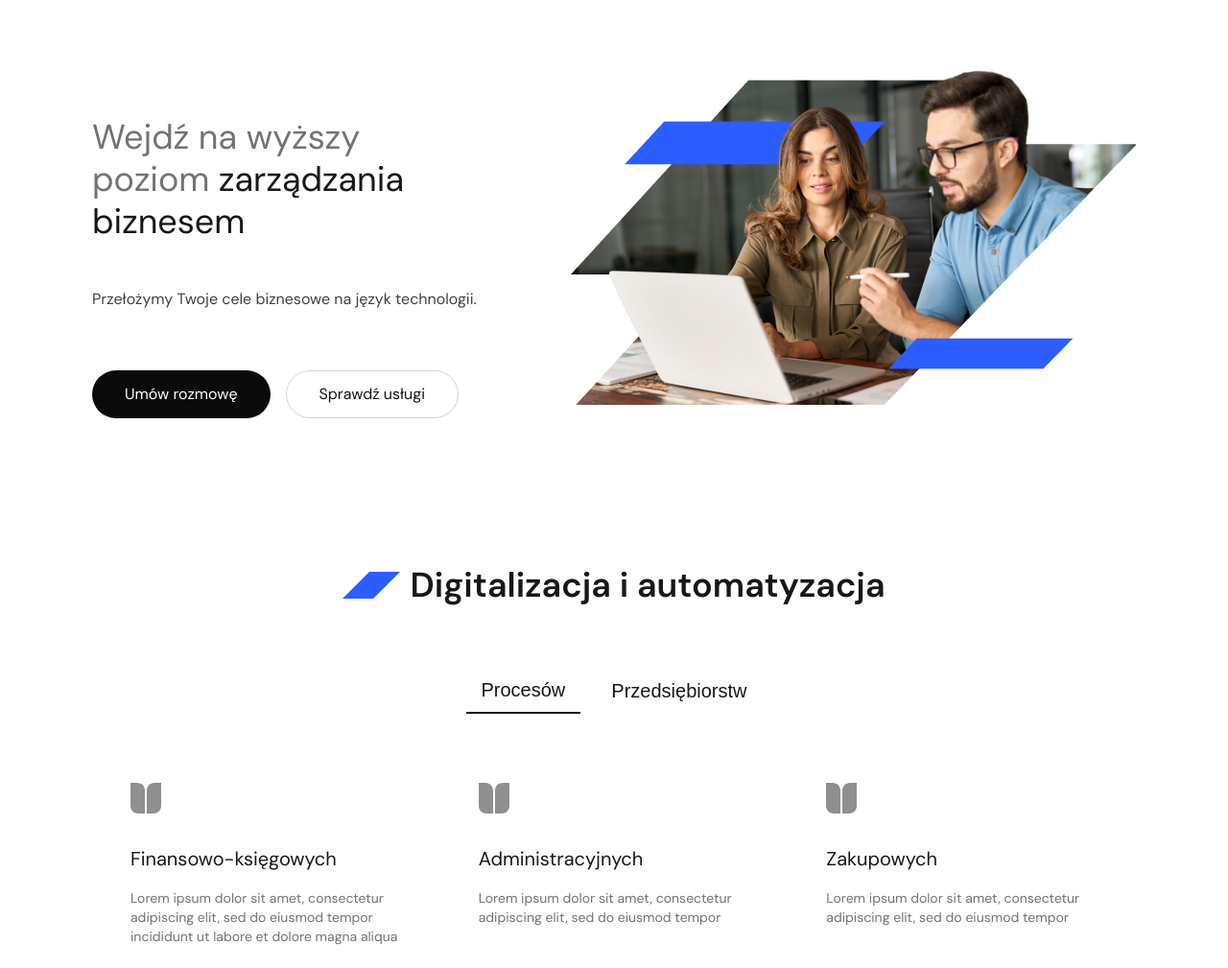
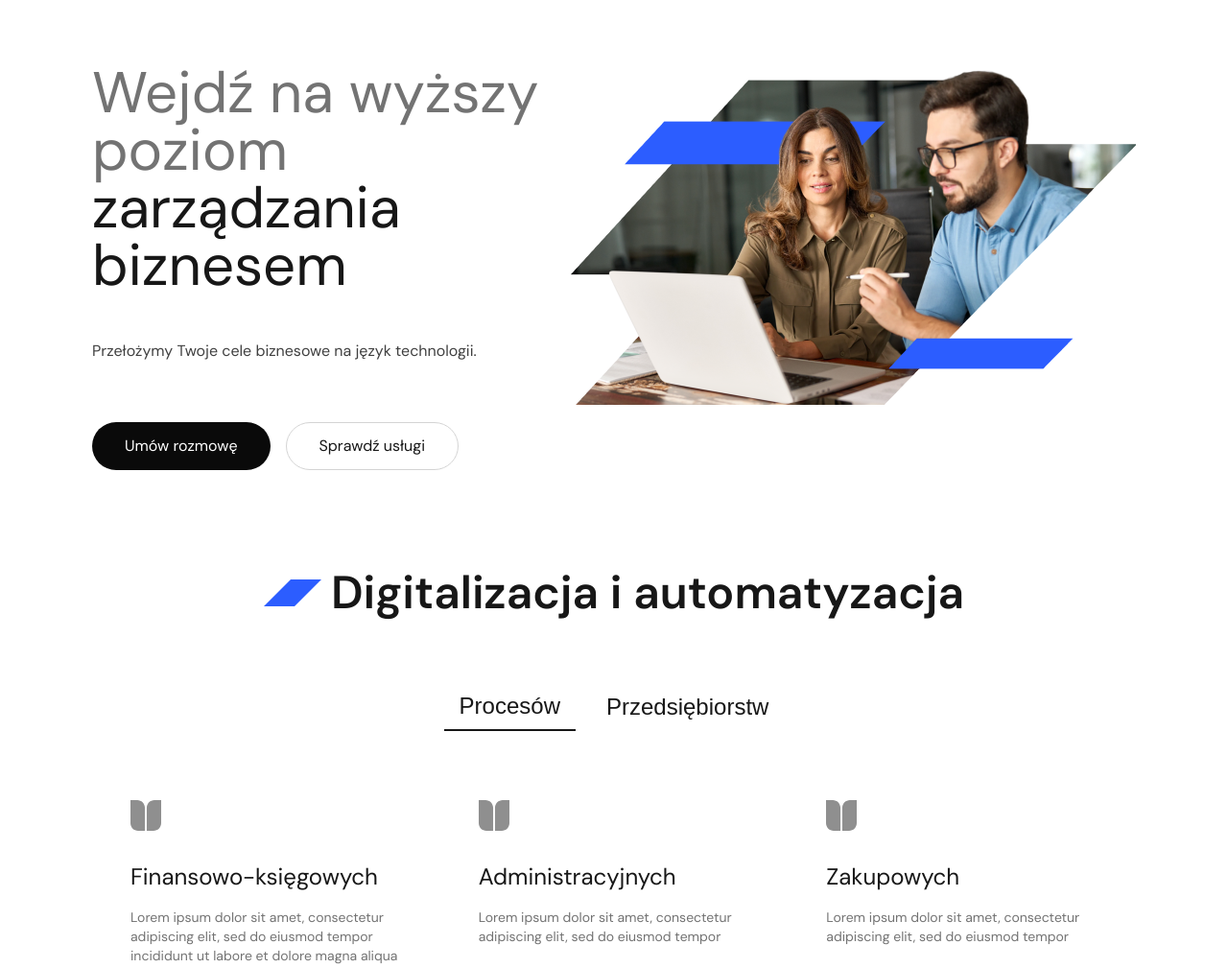
Before and after one commit to milenakrecisz/FlyHigh, a website built with webpack: page src/index.html in a window 1280 px wide. Shown: the part 80-1089 px from the top of the page at 96% size. Built offline with nearby package versions, Linux system fonts and the light colour scheme; files whose address does not match are found by name.

Commit message:
Fix: poprawa nagłówków, smooth scroll i webpack minify

```diff
--- a/package.json
+++ b/package.json
@@ -15,6 +15,7 @@
     "css-loader": "^6.8.1",
     "gh-pages": "^6.3.0",
     "html-webpack-plugin": "^5.5.3",
+    "mini-css-extract-plugin": "^2.10.2",
     "sass": "^1.69.0",
     "sass-loader": "^14.0.0",
     "style-loader": "^3.3.3",
--- a/src/styles/_common.scss
+++ b/src/styles/_common.scss
@@ -3,6 +3,10 @@
   margin: 0;
   padding: 0;
   box-sizing: border-box;
+}
+
+html {
+  scroll-behavior: smooth;
 }
 
 body {
--- a/src/styles/_main.scss
+++ b/src/styles/_main.scss
@@ -27,10 +27,9 @@
     background-color: transparent;
     border: none;
     padding: 0.5rem 1rem;
-    font-size: 1rem;
     cursor: pointer;
     color: $dark-1;
-    @include display-xs;
+    @include display-sm;
 
     &--active {
       border-bottom: 2px solid $dark-1;
@@ -71,7 +70,7 @@
 
     &__title {
       color: $dark-1;
-      @include display-xs;
+      @include display-sm;
 
       &:before {
         content: "";
--- a/src/styles/_typography.scss
+++ b/src/styles/_typography.scss
@@ -327,6 +327,8 @@ $text-xs-line-height-rem: 0.875rem;
 h1 {
   color: $grey-1;
   @include display-lg;
+  font-size: 3.75rem;
+  line-height: 3.75rem;
 
   span {
     color: $dark-1;
@@ -336,6 +338,8 @@ h1 {
 h2 {
   color: $dark-1;
   @include display-lg-semibold;
+  font-size: 3rem;
+  line-height: 3.75rem;
   position: relative;
   display: inline-flex;
   align-items: center;
--- a/webpack.config.js
+++ b/webpack.config.js
@@ -1,6 +1,7 @@
 const path = require('path');
 const HtmlWebpackPlugin = require('html-webpack-plugin');
 const CopyPlugin = require('copy-webpack-plugin');
+const MiniCssExtractPlugin = require('mini-css-extract-plugin');
 
 module.exports = {
   entry: './src/index.js',
@@ -14,7 +15,7 @@ module.exports = {
       {
         test: /\.s[ac]ss$/i,
         use: [
-          'style-loader',
+          MiniCssExtractPlugin.loader,
           'css-loader',
           {
             loader: 'sass-loader',
@@ -35,6 +36,9 @@ module.exports = {
         { from: 'src/assets', to: 'assets' }
       ]
     }),
+    new MiniCssExtractPlugin({
+      filename: '[name].css',
+    }),
   ],
   devServer: {
     static: {
```
Also changed, not shown: 1 other file.
